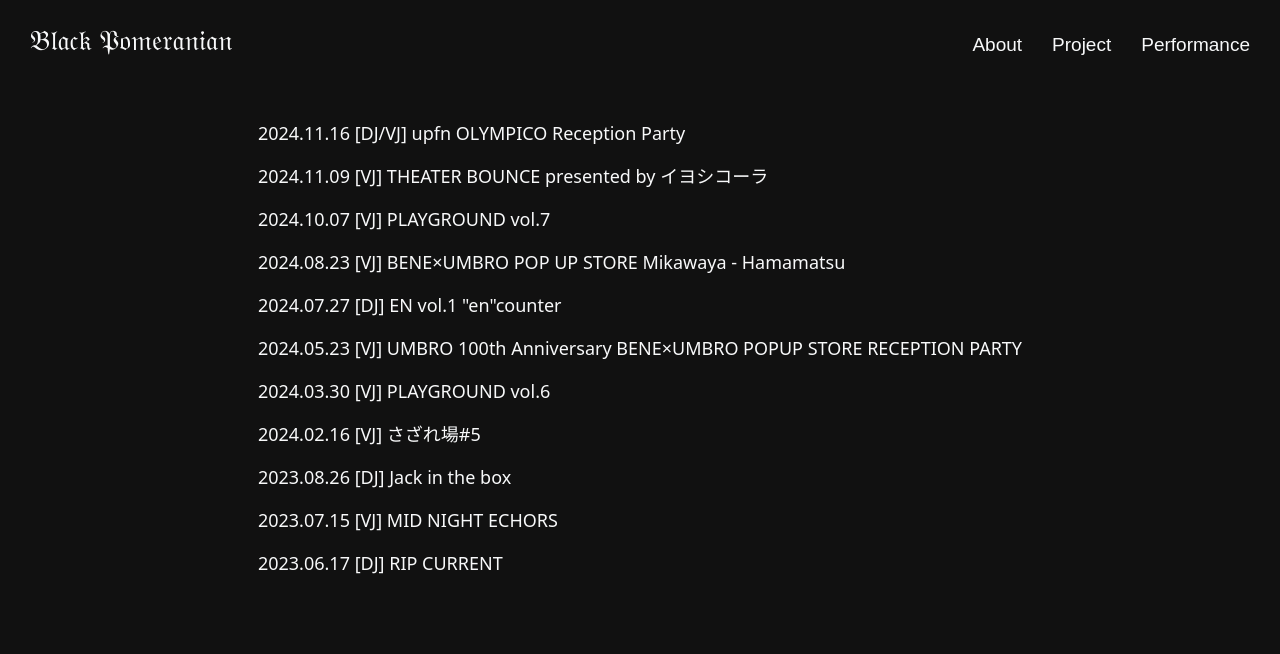
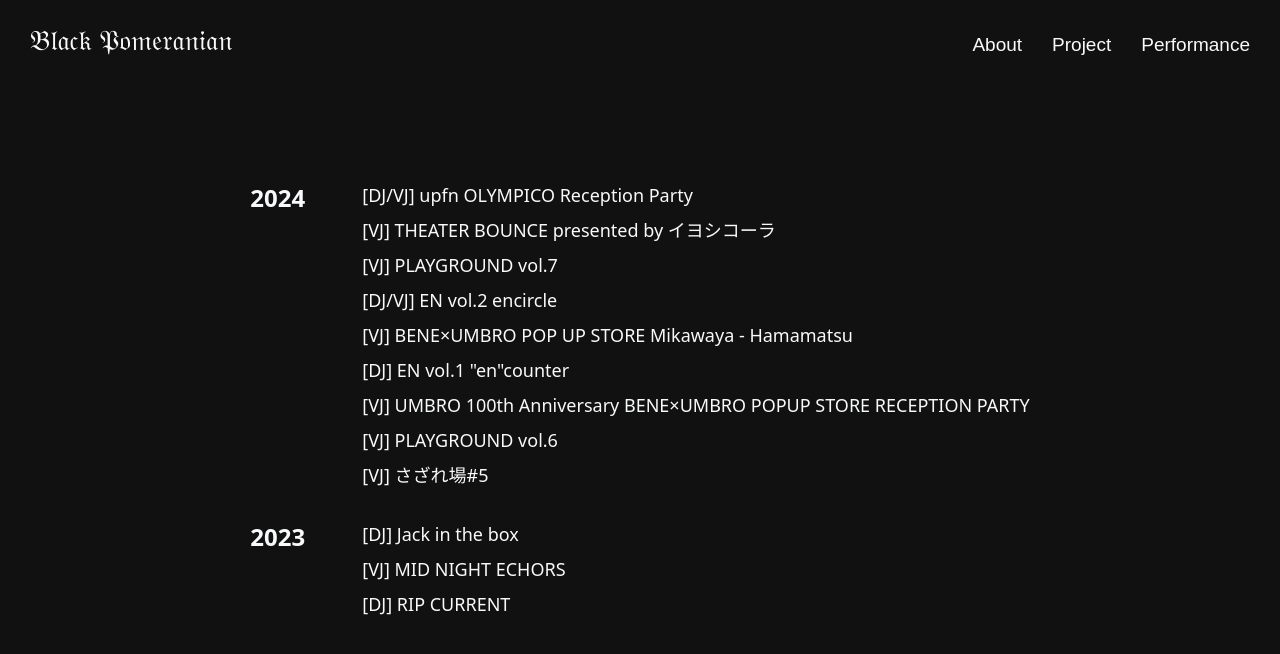
Before and after one commit to black-pomeranian/blapome-portfolio, a React (Create React App) app: page /performance in a window 1280 px wide. Shown: the top 654 px of the page. Built offline with nearby package versions, Linux system fonts and the light colour scheme.

Commit message:
Performanceの表示方法変更

```diff
--- a/src/components/Performance.js
+++ b/src/components/Performance.js
@@ -1,27 +1,51 @@
 import React from 'react';
+
+const data = [
+  {
+    year: "2024",
+    achievements: [
+      "[DJ/VJ] upfn OLYMPICO Reception Party",
+      "[VJ] THEATER BOUNCE presented by イヨシコーラ",
+      "[VJ] PLAYGROUND vol.7",
+      "[DJ/VJ] EN vol.2 encircle",
+      "[VJ] BENE×UMBRO POP UP STORE Mikawaya - Hamamatsu",
+      "[DJ] EN vol.1 \"en\"counter",
+      "[VJ] UMBRO 100th Anniversary BENE×UMBRO POPUP STORE RECEPTION PARTY",
+      "[VJ] PLAYGROUND vol.6",
+      "[VJ] さざれ場#5"
+
+    ],
+  },
+  {
+    year: "2023",
+    achievements: [
+      "[DJ] Jack in the box",
+      "[VJ] MID NIGHT ECHORS",
+      "[DJ] RIP CURRENT",
+    ],
+  },
+];
+
 
 const Performance = () => {
   return (
-    <div className="container h-100 text-light ">
-      <div className="flex justify-content-center align-items-center ">
-          <div className="performance-jp text-start">
-            <ul className="performance list-unstyled space-y-4">
-              <li>2024.11.16 [DJ/VJ] upfn OLYMPICO Reception Party</li>
-              <li>2024.11.09 [VJ] THEATER BOUNCE presented by イヨシコーラ</li>
-              <li>2024.10.07 [VJ] PLAYGROUND vol.7 </li>
-              <li>2024.08.23 [VJ] BENE×UMBRO POP UP STORE Mikawaya - Hamamatsu</li>
-              <li>2024.07.27 [DJ] EN vol.1 "en"counter</li>
-              <li>2024.05.23 [VJ] UMBRO 100th Anniversary BENE×UMBRO POPUP STORE RECEPTION PARTY</li>
-              <li>2024.03.30 [VJ] PLAYGROUND vol.6</li>
-              <li>2024.02.16 [VJ] さざれ場#5</li>
-              <li>2023.08.26 [DJ] Jack in the box</li>
-              <li>2023.07.15 [VJ] MID NIGHT ECHORS</li>
-              <li>2023.06.17 [DJ] RIP CURRENT</li>
-            </ul>
+    <div className="container h-screen flex justify-center items-center">
+      <div className="flex flex-col space-y-8 p-4 text-light">
+        {data.map((item, index) => (
+          <div key={index} className="flex space-x-8">
+            {/* 年の表示 */}
+            <div className="w-20 font-bold text-xl lg:text-2xl text-light">{item.year}</div>
+            {/* 実績リスト */}
+            <div className="flex-1 space-y-2 text-light">
+              {item.achievements.map((achievement, i) => (
+                <div key={i} className="">{achievement}</div>
+              ))}
+            </div>
           </div>
+        ))}
       </div>
     </div>
   );
-}
+};
 
 export default Performance;
```
